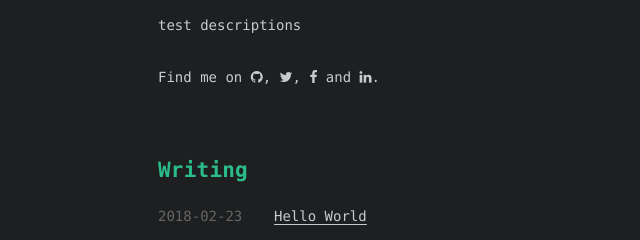
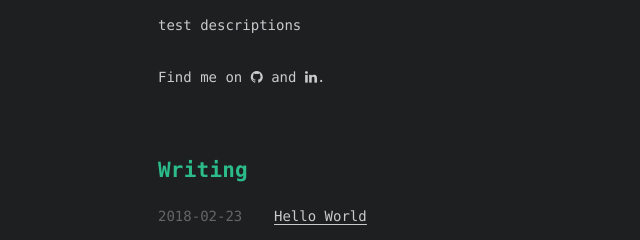
Before and after one commit to lezhangisu/lezhangisu.github.io, a plain HTML site: page index.html in a window 1280 px wide. Shown: the part 155-395 px from the top of the page, 186-826 px from the left. Drawn offline with Linux system fonts and the light colour scheme.

Commit message:
Site updated: 2018-02-23 23:33:18

```diff
--- a/index.html
+++ b/index.html
@@ -88,16 +88,10 @@
 
 
 
-          <a class="icon" target="_blank" href="http://github.com/lezhangisu"><i class="fa fa-github"></i></a>,
+          <a class="icon" target="_blank" href="http://github.com/lezhangisu"><i class="fa fa-github"></i></a> and
 
 
-          <a class="icon" target="_blank" href="/"><i class="fa fa-twitter"></i></a>,
-
-
-          <a class="icon" target="_blank" href="/"><i class="fa fa-facebook"></i></a> and
-
-
-          <a class="icon" target="_blank" href="/"><i class="fa fa-linkedin"></i></a>
+          <a class="icon" target="_blank" href="https://www.linkedin.com/in/lezhangisu/"><i class="fa fa-linkedin"></i></a>
 
 
       </p>.
```
